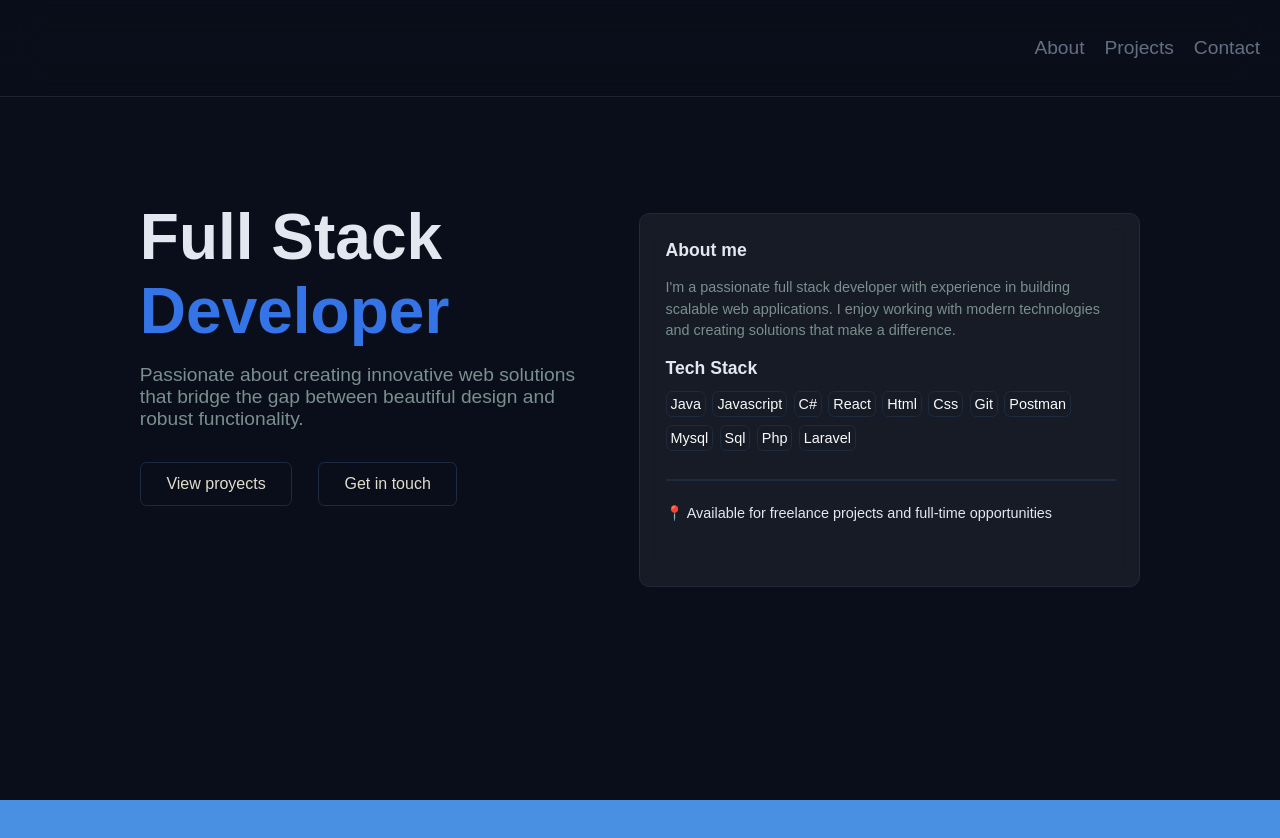
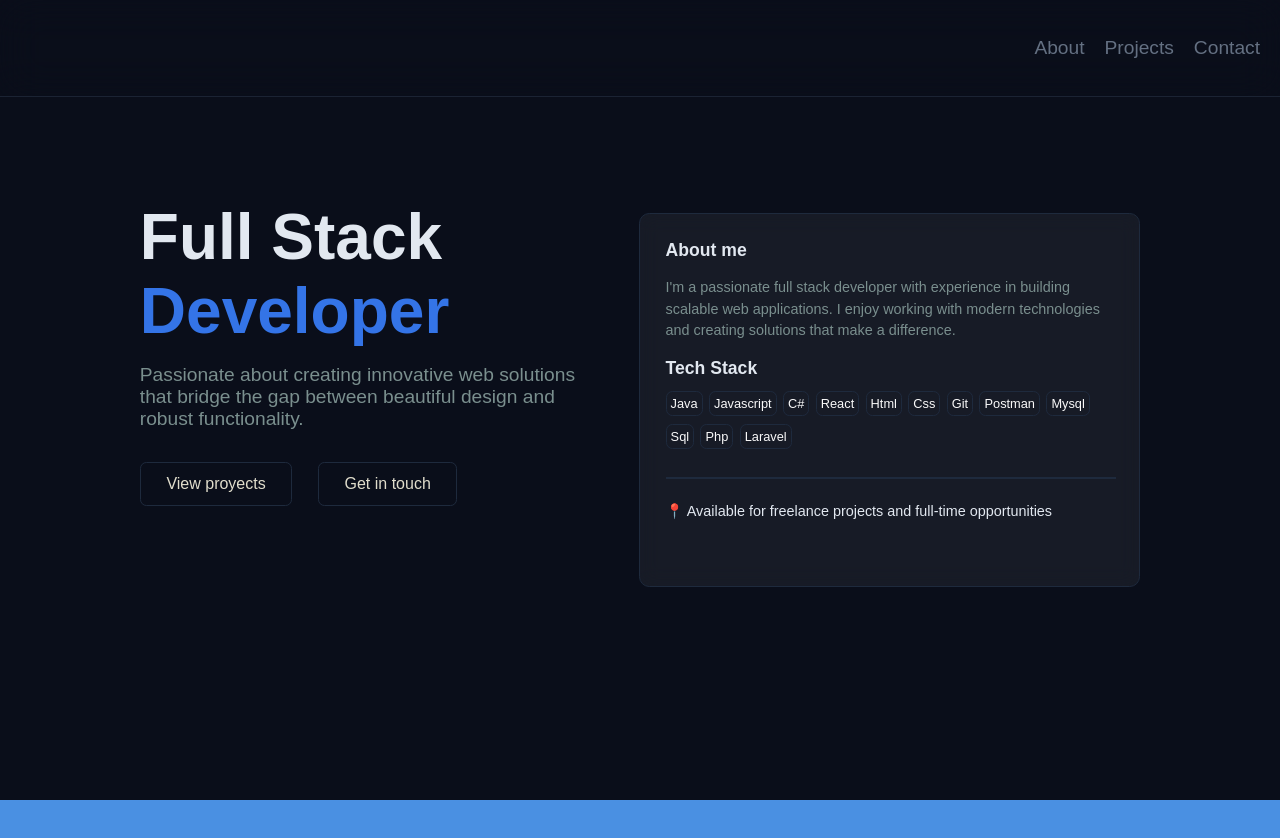
Before and after one commit to kronen9999/PortafolioFinal, a React (Vite) app: page / in a window 1280 px wide. Shown: the top 838 px of the page. Built offline with nearby package versions, Linux system fonts and the light colour scheme.

Commit message:
Se ha corregido el tamaño de los elementos pt

```diff
--- a/src/App.css
+++ b/src/App.css
@@ -117,7 +117,7 @@ flex-direction: column;
   padding: .5vh;
   border-radius: .5vw;
   border: 1px solid #1e2a3d;
-  font-size: .9rem;
+  font-size: .8rem;
   margin-bottom: 1vh;
   margin-right: .5vw;
 }
```
